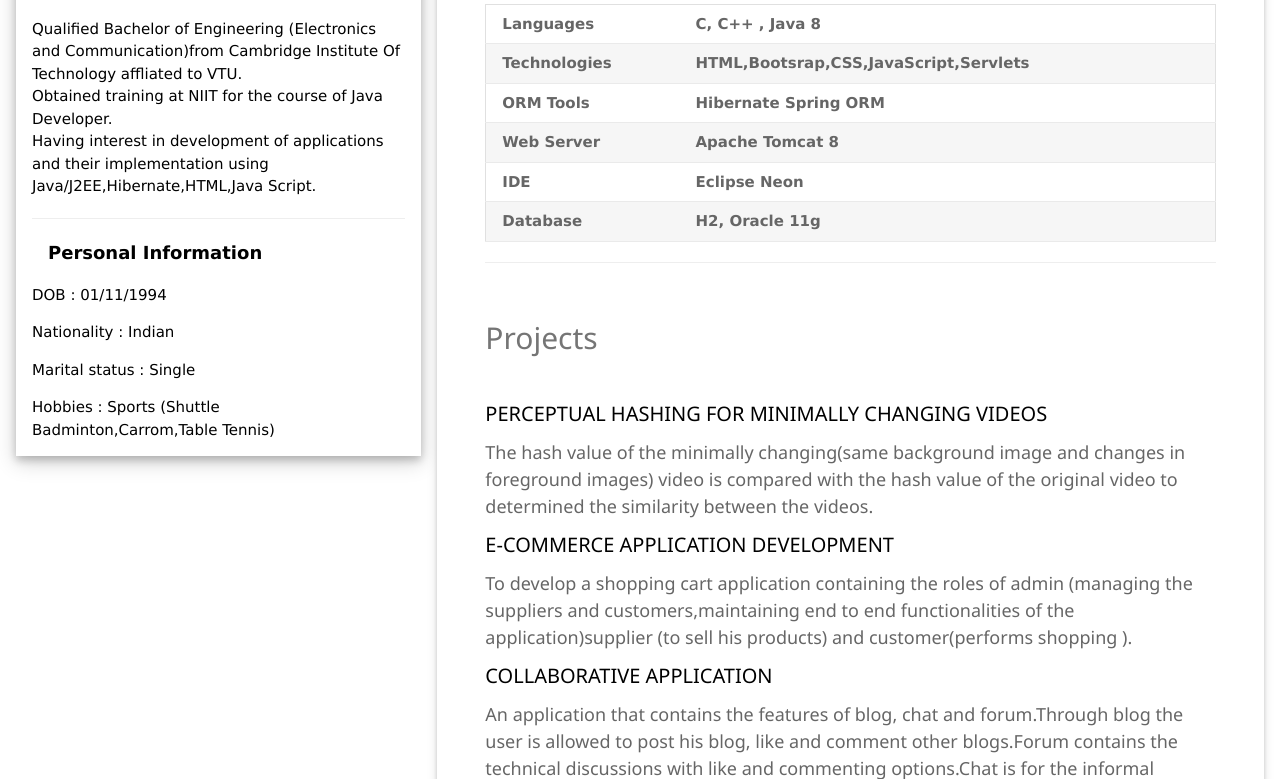
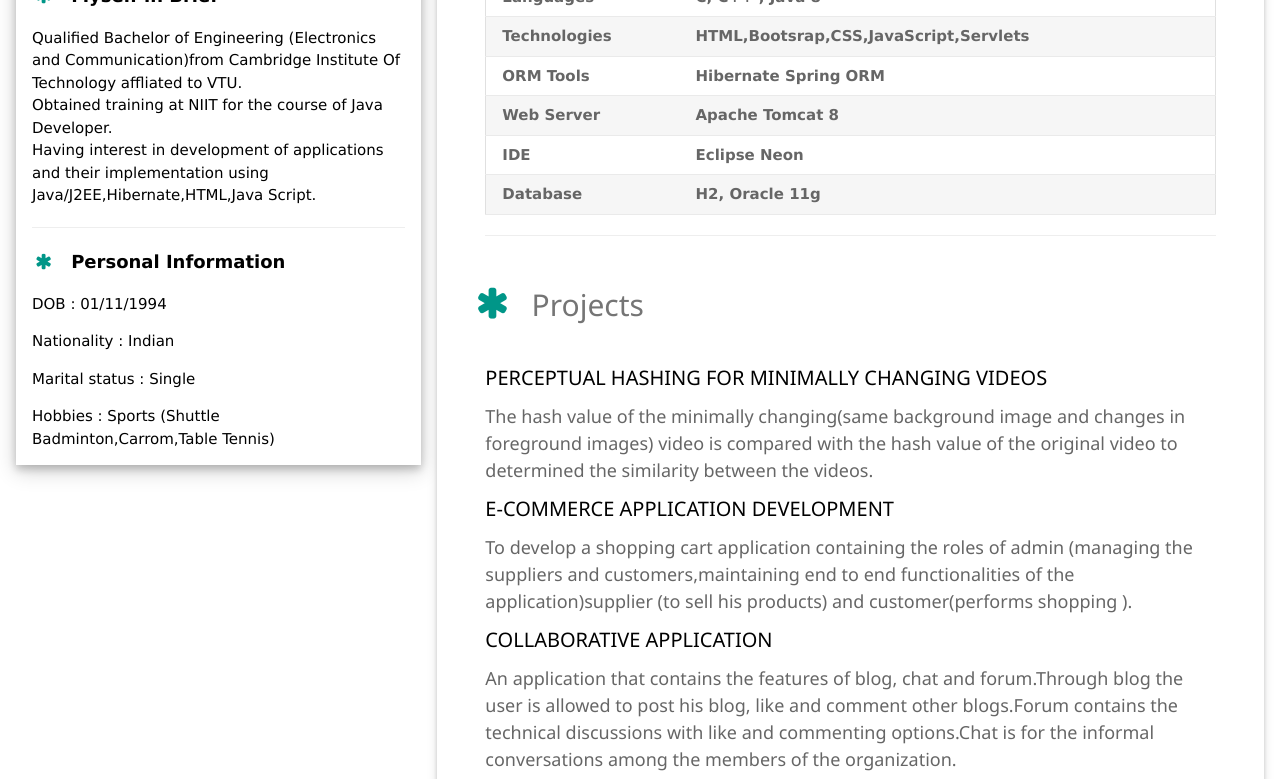
Before and after one commit to pavithrasatish1994/pavithrasatish1994.github.io, a plain HTML site: page index.html in a window 1280 px wide. Shown: the part 564-1343 px from the top of the page. Drawn offline with nearby package versions, Linux system fonts and the light colour scheme.

Commit message:
Update index.html
-re_add awesome fonts
-move to style.css

```diff
--- a/index.html
+++ b/index.html
@@ -3,9 +3,9 @@
 <title>RESUME</title>
 <meta charset="UTF-8">
 <meta name="viewport" content="width=device-width, initial-scale=1">
-<link rel="stylesheet" href="http://www.w3schools.com/lib/w3.css">
+<link rel="stylesheet" href="style.css">
 <link rel='stylesheet' href='https://fonts.googleapis.com/css?family=Roboto'>
-<link rel="stylesheet" href="style.css">
+<link rel="stylesheet" href="https://cdnjs.cloudflare.com/ajax/libs/font-awesome/4.7.0/css/font-awesome.min.css">
 <div class="w3-content w3-margin-top" style="max-width:1400px;">
 
   <!-- The Grid -->
```
